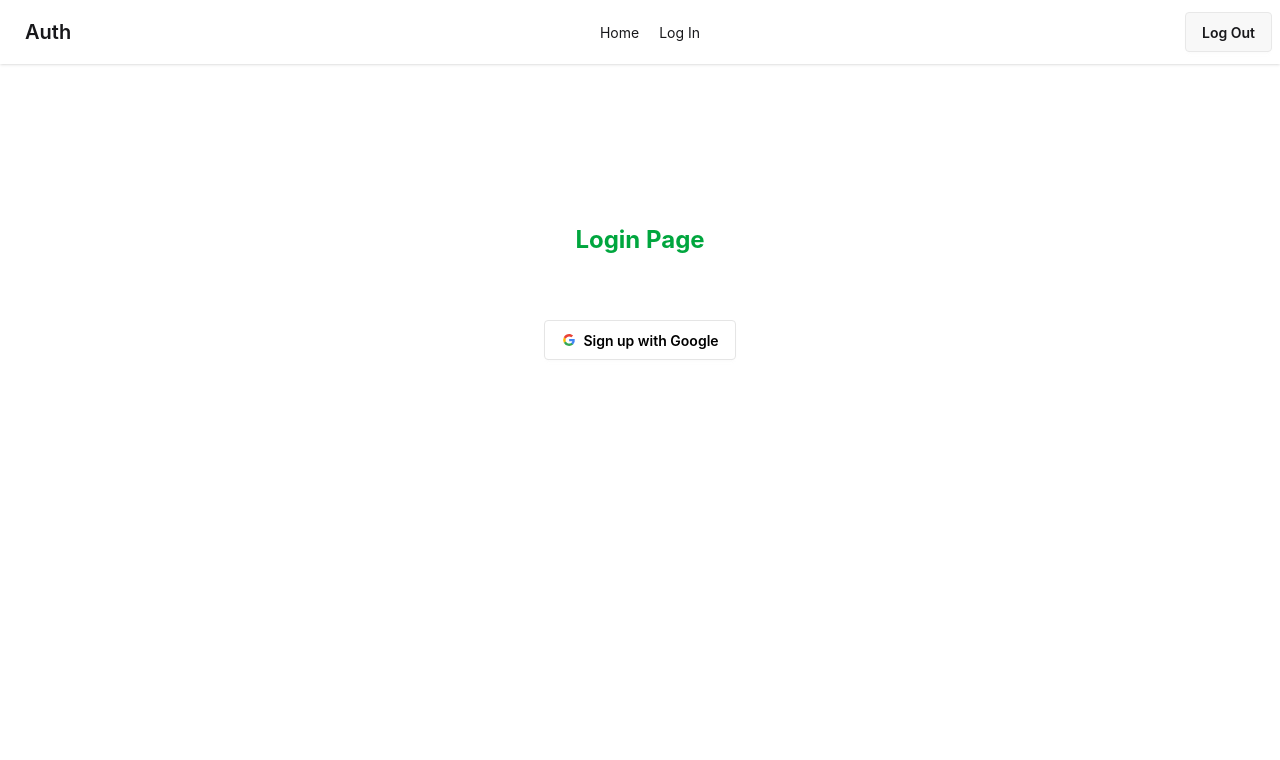
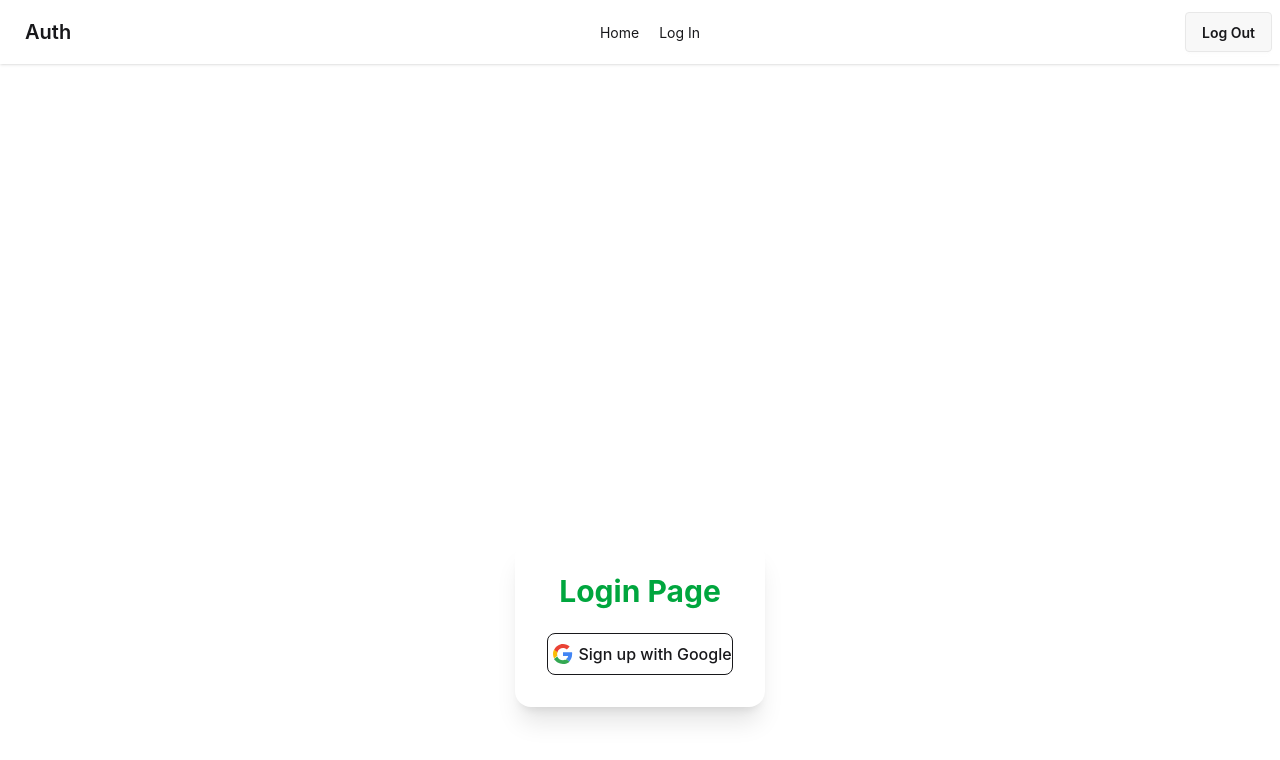
Before and after one commit to asik247/second-fire-base, a React (Vite) app: page /login in a window 1280 px wide. Shown: the top 760 px of the page. Built offline with nearby package versions, Linux system fonts and the light colour scheme.

Commit message:
desing update

```diff
--- a/src/Components/Login/Login.jsx
+++ b/src/Components/Login/Login.jsx
@@ -1,56 +1,88 @@
 import React, { useState } from 'react';
-// Google Provider code here now;
 import { GoogleAuthProvider, signInWithPopup, signOut } from "firebase/auth";
 import { auth } from '../../Firebase/firebase.init';
+
 const googleProvider = new GoogleAuthProvider();
-
 
 const Login = () => {
     const [users, setUsers] = useState(null);
-    // handle sing up with google code here now;
+
     const handleGoogle = () => {
-        console.log("handle google btn clicked");
         signInWithPopup(auth, googleProvider)
             .then(res => {
-                console.log(res.user);
                 setUsers(res.user)
-            }).catch(error => {
+            })
+            .catch(error => {
                 console.log(error);
             })
     }
 
-    // sing out code here now;
     const handleSignOut = () => {
-        console.log("handle singout btn clicked");
         signOut(auth)
             .then(() => {
-                console.log("sing out done");
                 setUsers(null)
-            }).catch(error => {
+            })
+            .catch(error => {
                 console.log(error);
             })
     }
+
     return (
-        <div>
-            <h1 className='text-2xl font-bold text-green-600 text-center mb-10'>Login Page</h1>
+        <div className="min-h-screen flex items-center justify-center px-4">
 
-            <br />
+            <div className="bg-white shadow-xl rounded-2xl p-8 w-full max-w-md text-center">
 
-            {users &&
-                <div className='border-2 border-gray-400 p-4 mt-10'>
-                    <h1 className='font-bold text-2xl'>Name: {users.displayName}</h1>
-                    <p>E-mail: {users.email}</p>
-                    <img src={users.photoURL} alt="" />
+                <h1 className="text-3xl font-bold text-green-600 mb-6">
+                    Login Page
+                </h1>
+
+                {/* User Info */}
+                {
+                    users && (
+                        <div className="border rounded-xl p-4 mb-6 bg-gray-50">
+                            <img
+                                src={users.photoURL}
+                                alt="user"
+                                className="w-20 h-20 rounded-full mx-auto mb-3 border"
+                            />
+                            <h2 className="text-xl font-semibold">
+                                {users.displayName}
+                            </h2>
+                            <p className="text-gray-600 text-sm">
+                                {users.email}
+                            </p>
                         </div>
+                    )
                 }
 
-            {/* Toggling code here now */}
+                {/* Button */}
                 {
-                users ? <button onClick={handleSignOut} className="btn btn-active btn-warning">Sign Out</button> : <button onClick={handleGoogle} className="btn bg-white text-black border-[#e5e5e5] mb-4">
-                    <svg aria-label="Google logo" width="16" height="16" xmlns="http://www.w3.org/2000/svg" viewBox="0 0 512 512"><g><path d="m0 0H512V512H0" fill="#fff"></path><path fill="#34a853" d="M153 292c30 82 118 95 171 60h62v48A192 192 0 0190 341"></path><path fill="#4285f4" d="m386 400a140 175 0 0053-179H260v74h102q-7 37-38 57"></path><path fill="#fbbc02" d="m90 341a208 200 0 010-171l63 49q-12 37 0 73"></path><path fill="#ea4335" d="m153 219c22-69 116-109 179-50l55-54c-78-75-230-72-297 55"></path></g></svg>
+                    users ? (
+                        <button
+                            onClick={handleSignOut}
+                            className="w-full bg-red-500 hover:bg-red-600 text-white py-2 rounded-lg transition duration-300"
+                        >
+                            Sign Out
+                        </button>
+                    ) : (
+                        <button
+                            onClick={handleGoogle}
+                            className="w-full flex items-center justify-center  border py-2 rounded-lg hover:bg-gray-100 transition duration-300"
+                        >
+                            <svg width="30" height="20" viewBox="0 0 48 48">
+                                <path fill="#EA4335" d="M24 9.5c3.54 0 6.71 1.22 9.2 3.6l6.85-6.85C35.9 2.33 30.4 0 24 0 14.6 0 6.48 5.8 2.56 14.2l7.98 6.2C12.2 13.2 17.6 9.5 24 9.5z" />
+                                <path fill="#4285F4" d="M46.1 24.5c0-1.6-.14-3.1-.4-4.5H24v9h12.4c-.54 2.9-2.2 5.4-4.7 7l7.3 5.7c4.3-4 6.8-9.9 6.8-17.2z" />
+                                <path fill="#FBBC05" d="M10.5 28.4a14.5 14.5 0 010-8.8l-7.98-6.2A24 24 0 000 24c0 3.9.94 7.6 2.52 10.6l7.98-6.2z" />
+                                <path fill="#34A853" d="M24 48c6.4 0 11.8-2.1 15.7-5.7l-7.3-5.7c-2 1.4-4.6 2.2-8.4 2.2-6.4 0-11.8-3.7-13.7-8.9l-7.98 6.2C6.48 42.2 14.6 48 24 48z" />
+                            </svg>
+                            <span className="font-medium">
                                 Sign up with Google
+                            </span>
                         </button>
+                    )
                 }
+
+            </div>
         </div>
     );
 };
```
Lines whose indentation alone changed are shown as unchanged.
